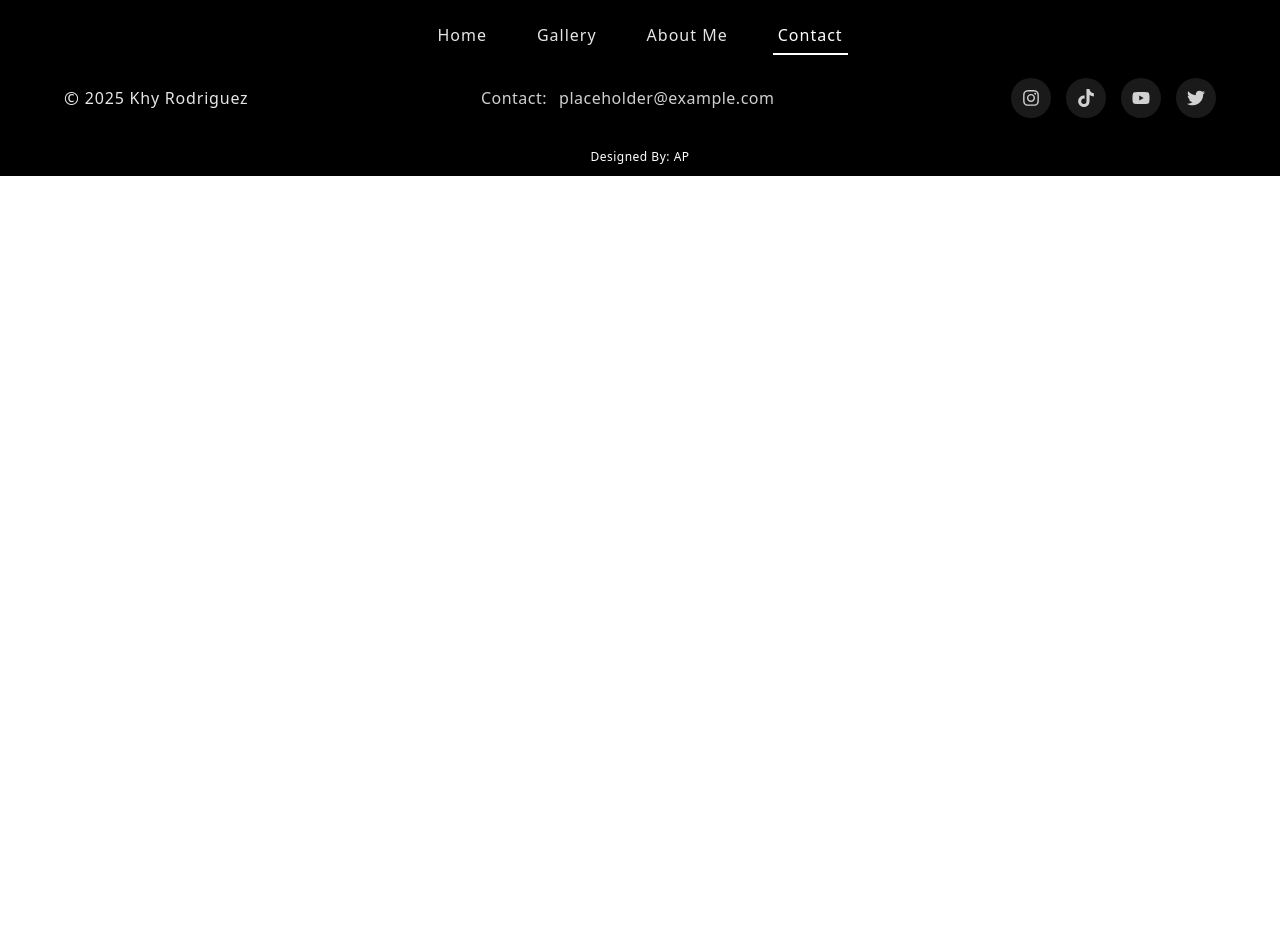
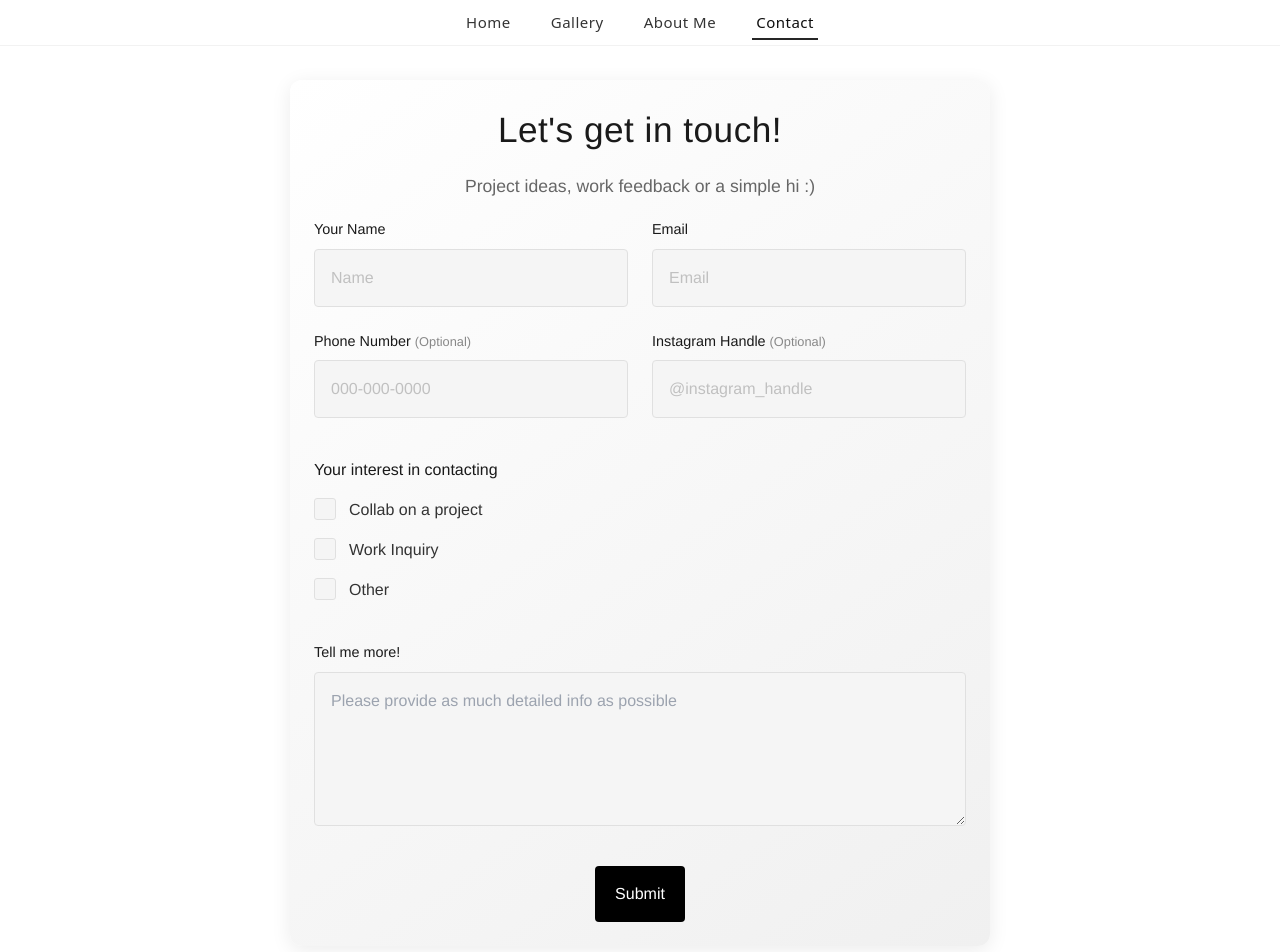
Before and after one commit to AaradhyaGitHub/KhyPortfolio, a React (Vite) app: page /contact in a window 1280 px wide. Shown: the top 952 px of the page. Before the commit the page ends 800 px from the top, so only its background shows below. Built offline with nearby package versions, Linux system fonts and the light colour scheme.

Commit message:
Fixed CSS for navbar and created contact page

```diff
--- a/src/components/MainNavigation.module.css
+++ b/src/components/MainNavigation.module.css
@@ -1,6 +1,6 @@
 /* Global header styles */
 .header {
-  padding: 15px 0;
+  padding: 5px 0;
   display: flex;
   justify-content: center;
   align-items: center;
@@ -8,9 +8,10 @@
   top: 0;
   left: 0;
   width: 100%;
-  /* */
-  background-color: black; /* Fixed black background */
+  background-color: rgba(255, 255, 255, 0.7); /* Light translucent background */
+  backdrop-filter: blur(10px); /* Elegant frosted glass effect */
   z-index: 999;
+  border-bottom: 1px solid rgba(0, 0, 0, 0.05); /* Soft divider line */
 }
 
 /* Navbar container */
@@ -18,7 +19,7 @@
   display: flex;
   justify-content: center;
   width: 100%;
-  padding: 0 20px;
+  padding: 0 24px;
   box-sizing: border-box;
 }
 
@@ -28,9 +29,8 @@
   list-style: none;
   padding: 0;
   margin: 0;
-  justify-content: center; /* Center items */
-  gap: 40px; /* Modern spacing between items */
-  width: 100%;
+  justify-content: center;
+  gap: 32px;
 }
 
 /* List item styling */
@@ -40,12 +40,12 @@
 
 /* Link styling */
 .navbar ul li a {
-  color: rgba(255, 255, 255, 0.9); /* Slightly transparent white */
+  color: rgba(0, 0, 0, 0.8); /* Soft black */
   text-decoration: none;
-  font-size: 16px;
+  font-size: 15px;
   font-weight: 500;
-  letter-spacing: 1px;
-  padding: 8px 5px;
+  letter-spacing: 0.5px;
+  padding: 6px 4px;
   display: inline-block;
   position: relative;
   transition: all 0.3s ease;
@@ -53,8 +53,8 @@
 
 /* Hover effect for links */
 .navbar ul li a:hover {
-  color: #ffffff;
-  transform: translateY(-2px); /* Slight lift on hover */
+  color: rgba(0, 0, 0, 0.95);
+  transform: translateY(-1px);
 }
 
 /* Animated underline effect */
@@ -62,25 +62,25 @@
   content: "";
   position: absolute;
   width: 0;
-  height: 2px;
+  height: 1.5px;
   bottom: 0;
   left: 0;
-  background-color: #ffffff;
+  background-color: rgba(0, 0, 0, 0.85);
   transition: width 0.3s ease;
 }
 
 .navbar ul li a:hover::after {
-  width: 100%; /* Expand underline on hover */
+  width: 100%;
 }
 
 /* Active link styling */
 .navbar ul li a.active {
-  color: #ffffff;
+  color: rgba(0, 0, 0, 0.95);
 }
 
 .navbar ul li a.active::after {
-  width: 100%; /* Full underline for active link */
-  background-color: #ffffff;
+  width: 100%;
+  background-color: rgba(0, 0, 0, 0.85);
 }
 
 /* Responsive adjustments */
@@ -88,6 +88,10 @@
   .navbar ul {
     flex-direction: column;
     align-items: center;
-    gap: 15px;
+    gap: 14px;
+  }
+
+  .header {
+    padding: 10px 0;
   }
 }
--- a/src/components/contactComponents/ContactForm.jsx
+++ b/src/components/contactComponents/ContactForm.jsx
@@ -0,0 +1,109 @@
+import { Form } from "react-router-dom";
+import classes from "./ContactForm.module.css";
+
+export default function ContactForm() {
+  return (
+    <div className={classes.formContainer}>
+      <div className={classes.formHeader}>
+        <h1>Let's get in touch!</h1>
+        <p>Project ideas, work feedback or a simple hi :)</p>
+      </div>
+
+      <Form className={classes.form}>
+        <section className={classes.personalInfo}>
+          <div className={classes.inputGroup}>
+            <label htmlFor="fullName">Your Name</label>
+            <input
+              type="text"
+              name="fullName"
+              id="fullName"
+              required
+              placeholder="Name"
+              className={classes.textInput}
+            />
+          </div>
+
+          <div className={classes.inputGroup}>
+            <label htmlFor="email">Email</label>
+            <input
+              type="email"
+              name="email"
+              id="email"
+              required
+              placeholder="Email"
+              className={classes.textInput}
+            />
+          </div>
+
+          <div className={classes.inputGroup}>
+            <label htmlFor="phone">
+              Phone Number <span className={classes.optional}>(Optional)</span>
+            </label>
+            <input
+              type="tel"
+              name="phone"
+              id="phone"
+              placeholder="000-000-0000"
+              className={classes.textInput}
+            />
+          </div>
+
+          <div className={classes.inputGroup}>
+            <label htmlFor="instagram">
+              Instagram Handle{" "}
+              <span className={classes.optional}>(Optional)</span>
+            </label>
+            <input
+              type="text"
+              name="instagram"
+              id="instagram"
+              placeholder="@instagram_handle"
+              className={classes.textInput}
+            />
+          </div>
+        </section>
+
+        <section className={classes.interestSection}>
+          <p className={classes.sectionTitle}>Your interest in contacting</p>
+          <div className={classes.checkboxGroup}>
+            <label htmlFor="collab" className={classes.checkboxLabel}>
+              <input type="checkbox" name="collab" value="collab" id="collab" />
+              <span className={classes.customCheckbox}></span>
+              <span>Collab on a project</span>
+            </label>
+
+            <label htmlFor="work" className={classes.checkboxLabel}>
+              <input type="checkbox" name="work" value="work" id="work" />
+              <span className={classes.customCheckbox}></span>
+              <span>Work Inquiry</span>
+            </label>
+
+            <label htmlFor="other" className={classes.checkboxLabel}>
+              <input type="checkbox" name="other" value="other" id="other" />
+              <span className={classes.customCheckbox}></span>
+              <span>Other</span>
+            </label>
+          </div>
+        </section>
+
+        <section className={classes.messageSection}>
+          <div className={classes.inputGroup}>
+            <label htmlFor="more-info">Tell me more!</label>
+            <textarea
+              name="more-info"
+              id="more-info"
+              required
+              rows={5}
+              placeholder="Please provide as much detailed info as possible"
+              className={classes.textarea}
+            />
+          </div>
+        </section>
+
+        <button type="submit" className={classes.submitButton}>
+          <span>Submit</span>
+        </button>
+      </Form>
+    </div>
+  );
+}
--- a/src/components/contactComponents/ContactForm.module.css
+++ b/src/components/contactComponents/ContactForm.module.css
@@ -0,0 +1,322 @@
+/* Base styles and variables */
+:root {
+  --primary-color: #1a1a1a;
+  --accent-color: #000000;
+  --bg-color: #ffffff;
+  --text-color: #333333;
+  --light-gray: #f5f5f5;
+  --medium-gray: #e0e0e0;
+  --border-radius: 4px;
+  --transition-speed: 0.3s;
+  --spacing-sm: 8px;
+  --spacing-md: 16px;
+  --spacing-lg: 24px;
+  --spacing-xl: 20px;
+  --font-family: "Helvetica Neue", Arial, sans-serif;
+}
+
+/* Container styles */
+.formContainer {
+  max-width: 700px;
+  margin: 40px auto;
+  margin-top: 80px;
+  padding: 24px;
+  font-family: var(--font-family);
+  color: var(--text-color);
+  background: linear-gradient(145deg, #ffffff, #f0f0f0);
+  border-radius: 12px;
+  box-shadow: 0 4px 20px rgba(0, 0, 0, 0.08);
+}
+
+/* Header */
+.formHeader {
+  margin-bottom: var(--spacing-xl);
+  text-align: center;
+}
+
+.formHeader h1 {
+  font-size: 2.2rem;
+  font-weight: 300;
+  margin-bottom: var(--spacing-md);
+  color: var(--primary-color);
+  letter-spacing: 0.5px;
+}
+
+.formHeader p {
+  font-size: 1.1rem;
+  color: #666;
+  font-weight: 300;
+}
+
+/* Form styles */
+.form {
+  display: flex;
+  flex-direction: column;
+  gap: var(--spacing-lg);
+}
+
+.personalInfo {
+  display: grid;
+  grid-template-columns: repeat(2, 1fr);
+  gap: var(--spacing-lg);
+}
+
+.inputGroup {
+  display: flex;
+  flex-direction: column;
+  gap: var(--spacing-sm);
+}
+
+.inputGroup label {
+  font-size: 0.9rem;
+  font-weight: 500;
+  color: var(--primary-color);
+  transition: color var(--transition-speed);
+}
+
+.optional {
+  font-weight: 300;
+  font-size: 0.8rem;
+  color: #888;
+}
+
+.textInput {
+  padding: var(--spacing-md);
+  border: 1px solid var(--medium-gray);
+  border-radius: var(--border-radius);
+  font-size: 1rem;
+  background-color: var(--light-gray);
+  transition: all var(--transition-speed);
+}
+
+.textInput:focus {
+  outline: none;
+  border-color: var(--accent-color);
+  box-shadow: 0 0 0 2px rgba(212, 175, 55, 0.2);
+  background-color: var(--bg-color);
+}
+
+.textInput::placeholder {
+  color: #aaa;
+  opacity: 0.7;
+}
+
+/* Interest section */
+.interestSection {
+  margin: var(--spacing-md) 0;
+}
+
+.sectionTitle {
+  font-size: 1rem;
+  font-weight: 500;
+  margin-bottom: var(--spacing-md);
+  color: var(--primary-color);
+}
+
+.checkboxGroup {
+  display: flex;
+  flex-direction: column;
+  gap: var(--spacing-md);
+}
+
+.checkboxLabel {
+  display: flex;
+  align-items: center;
+  cursor: pointer;
+  position: relative;
+  padding-left: 35px;
+  font-size: 1rem;
+}
+
+.checkboxLabel input {
+  position: absolute;
+  opacity: 0;
+  cursor: pointer;
+}
+
+.customCheckbox {
+  position: absolute;
+  left: 0;
+  top: 0;
+  height: 22px;
+  width: 22px;
+  background-color: var(--light-gray);
+  border: 1px solid var(--medium-gray);
+  border-radius: 3px;
+  transition: all var(--transition-speed);
+}
+
+.checkboxLabel:hover .customCheckbox {
+  background-color: var(--medium-gray);
+}
+
+.checkboxLabel input:checked ~ .customCheckbox {
+  background-color: var(--accent-color);
+  border-color: var(--accent-color);
+}
+
+.customCheckbox:after {
+  content: "";
+  position: absolute;
+  display: none;
+  left: 7px;
+  top: 3px;
+  width: 5px;
+  height: 10px;
+  border: solid white;
+  border-width: 0 2px 2px 0;
+  transform: rotate(45deg);
+}
+
+.checkboxLabel input:checked ~ .customCheckbox:after {
+  display: block;
+}
+
+/* Message section */
+.textarea {
+  padding: var(--spacing-md);
+  border: 1px solid var(--medium-gray);
+  border-radius: var(--border-radius);
+  font-size: 1rem;
+  font-family: var(--font-family);
+  resize: vertical;
+  min-height: 120px;
+  background-color: var(--light-gray);
+  transition: all var(--transition-speed);
+}
+
+.textarea:focus {
+  outline: none;
+  border-color: var(--accent-color);
+  box-shadow: 0 0 0 2px rgba(212, 175, 55, 0.2);
+  background-color: var(--bg-color);
+}
+
+/* Submit button */
+.submitButton {
+  background-color: var(--accent-color);
+  color: white;
+  border: none;
+  padding: var(--spacing-md) var(--spacing-xl);
+  font-size: 1rem;
+  font-weight: 500;
+  border-radius: var(--border-radius);
+  cursor: pointer;
+  margin-top: var(--spacing-md);
+  transition: all var(--transition-speed);
+  position: relative;
+  overflow: hidden;
+  align-self: center;
+}
+
+.submitButton:hover {
+  background-color: #7efa9d;
+  color: black;
+  transform: translateY(-2px);
+  box-shadow: 0 4px 8px rgba(0, 0, 0, 0.1);
+}
+
+.submitButton:active {
+  transform: translateY(1px);
+}
+
+.submitButton span {
+  position: relative;
+  z-index: 1;
+  display: inline-block;
+  transition: transform var(--transition-speed);
+}
+
+.submitButton:hover span {
+  transform: scale(1.05);
+}
+
+.submitButton::after {
+  content: "";
+  position: absolute;
+  border-radius: 50%;
+  background-color: rgba(255, 255, 255, 0.3);
+  width: 100px;
+  height: 100px;
+  margin-top: -50px;
+  margin-left: -50px;
+  top: 50%;
+  left: 50%;
+  transform: scale(0);
+  opacity: 0;
+  transition: transform 0.6s, opacity 0.6s;
+}
+
+.submitButton:active::after {
+  transform: scale(3);
+  opacity: 0;
+  transition: 0s;
+}
+
+/* Responsive design */
+@media (max-width: 768px) {
+  .formContainer {
+    padding: var(--spacing-md);
+  }
+
+  .personalInfo {
+    grid-template-columns: 1fr;
+    gap: var(--spacing-md);
+  }
+
+  .formHeader h1 {
+    font-size: 2rem;
+  }
+
+  .submitButton {
+    width: 100%;
+  }
+}
+
+/* Animation for form elements */
+@keyframes fadeIn {
+  from {
+    opacity: 0;
+    transform: translateY(10px);
+  }
+  to {
+    opacity: 1;
+    transform: translateY(0);
+  }
+}
+
+.form section {
+  animation: fadeIn 0.5s ease-out forwards;
+}
+
+.personalInfo {
+  animation-delay: 0.1s;
+}
+
+.interestSection {
+  animation-delay: 0.2s;
+}
+
+.messageSection {
+  animation-delay: 0.3s;
+}
+
+.submitButton {
+  animation: fadeIn 0.5s ease-out 0.4s forwards;
+  opacity: 0;
+}
+
+/* Focus animations */
+.textInput:focus,
+.textarea:focus {
+  animation: pulse 1.5s infinite alternate;
+}
+
+@keyframes pulse {
+  0% {
+    box-shadow: 0 0 0 0 rgba(212, 175, 55, 0.2);
+  }
+  100% {
+    box-shadow: 0 0 0 4px rgba(212, 175, 55, 0.1);
+  }
+}
--- a/src/pages/Contact.jsx
+++ b/src/pages/Contact.jsx
@@ -1,8 +1,9 @@
+import ContactForm from "../components/contactComponents/ContactForm";
+
 export default function Contact() {
   return (
     <>
-      <h1>Let's get in touch!</h1>
-      <p>Call Me!</p>
+      <ContactForm />
     </>
   );
 }
```
